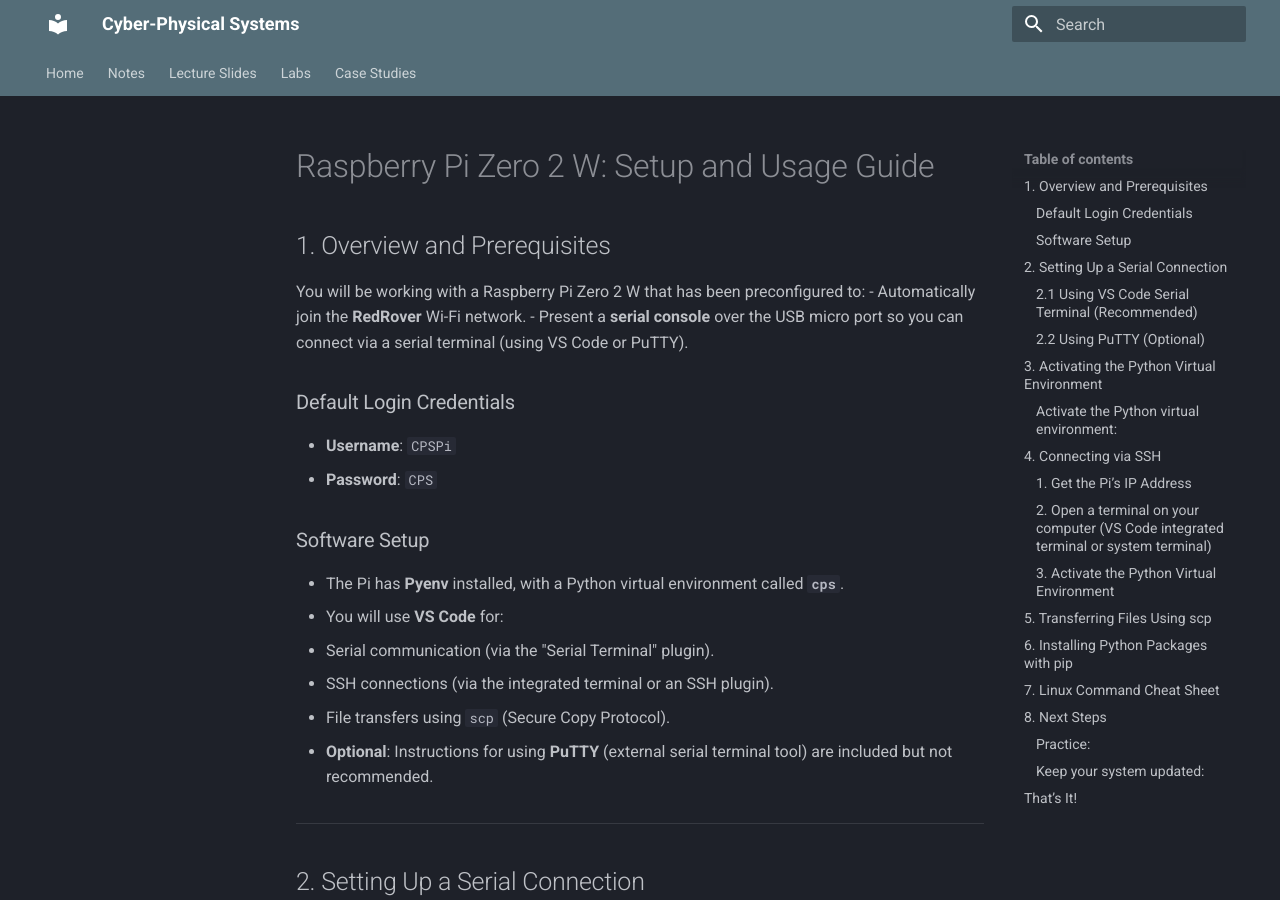
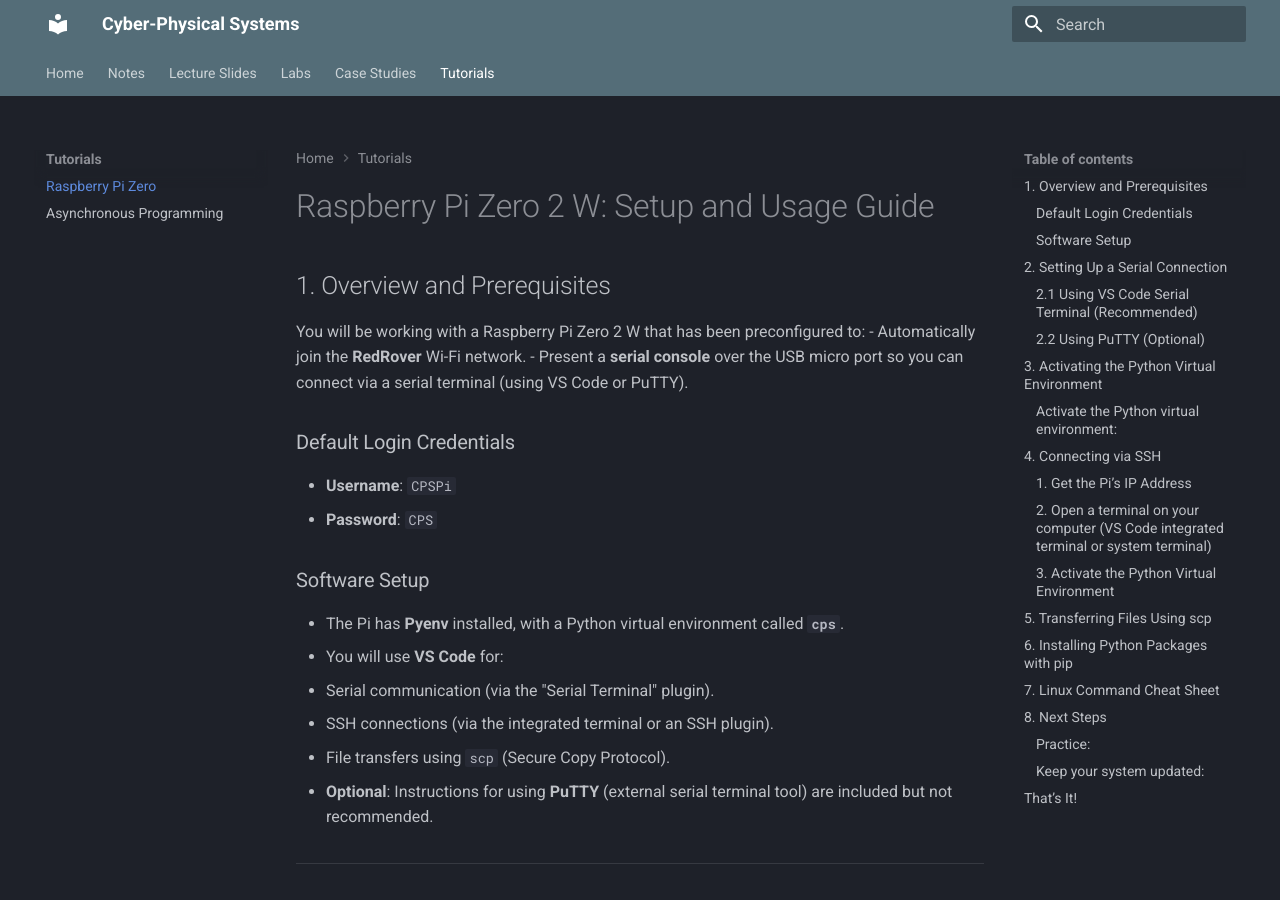
Before and after one commit to CPS-Cornell/course, an MkDocs documentation site: the page built from docs/tutorials/zero_tutorial.md, in a window 1280 px wide and 900 px high. Built offline with MkDocs 1.6.1 and Material for MkDocs 9.7.7, drawn with Linux system fonts in a browser that asks for light colours.

Commit message:
added new labs to course

```diff
--- a/mkdocs.yml
+++ b/mkdocs.yml
@@ -44,5 +44,9 @@
   - Lecture Slides: pages/LectureSlides.md
   - Labs:
     - 'Lab 0 - Programming Languages': labs/Lab0/Lab0.md
+    - 'Lab 1 - Wired Communication Protocols': labs/Lab1/Lab1.md
   - Case Studies:
     - 'Case Study 1 - Traffic Light Cameras': case_studies/RedLightCameraNIST.md
+  - Tutorials:
+    - 'Raspberry Pi Zero': tutorials/zero_tutorial.md
+    - 'Asynchronous Programming': tutorials/async_tutorial.md
```
